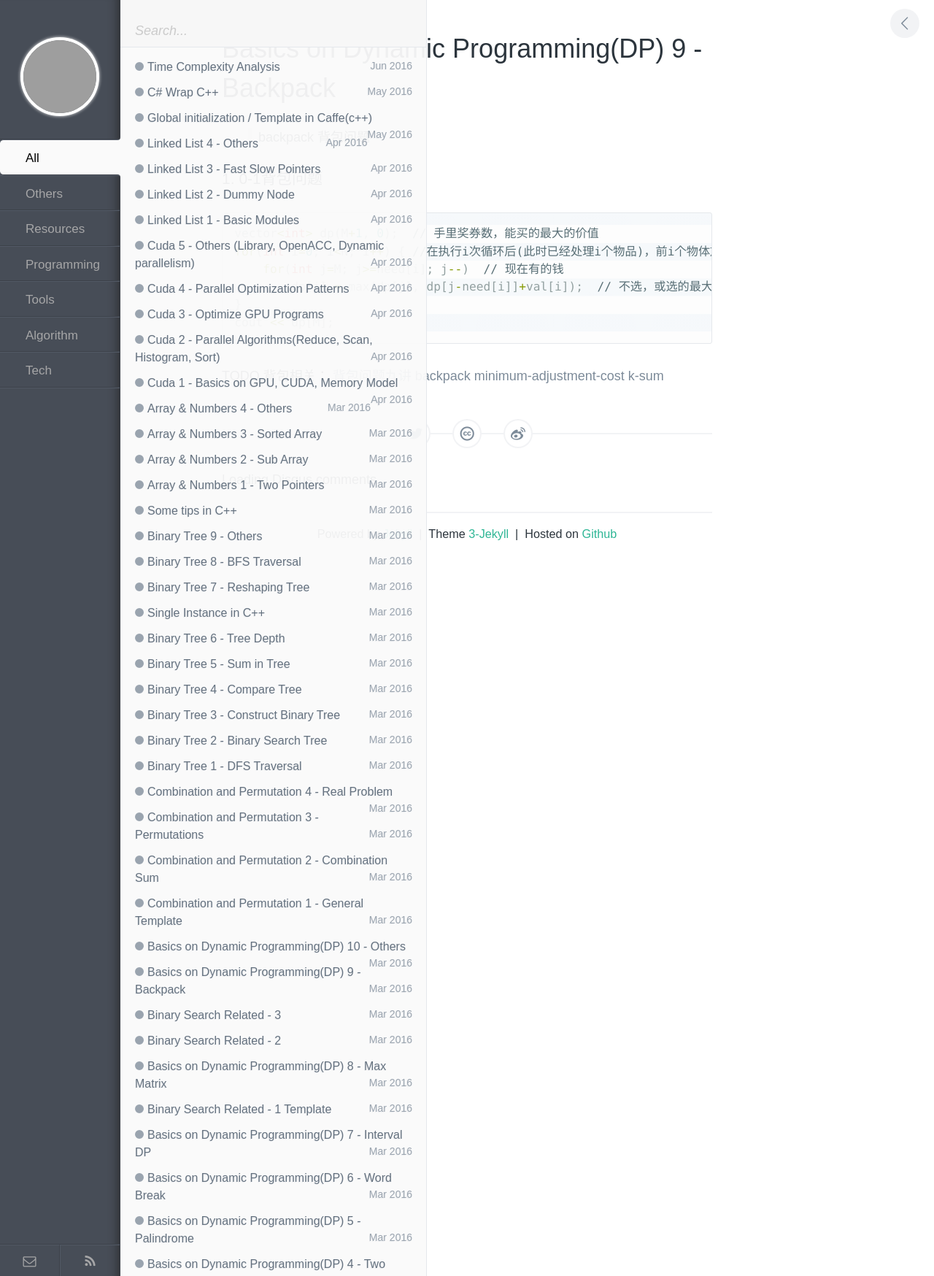
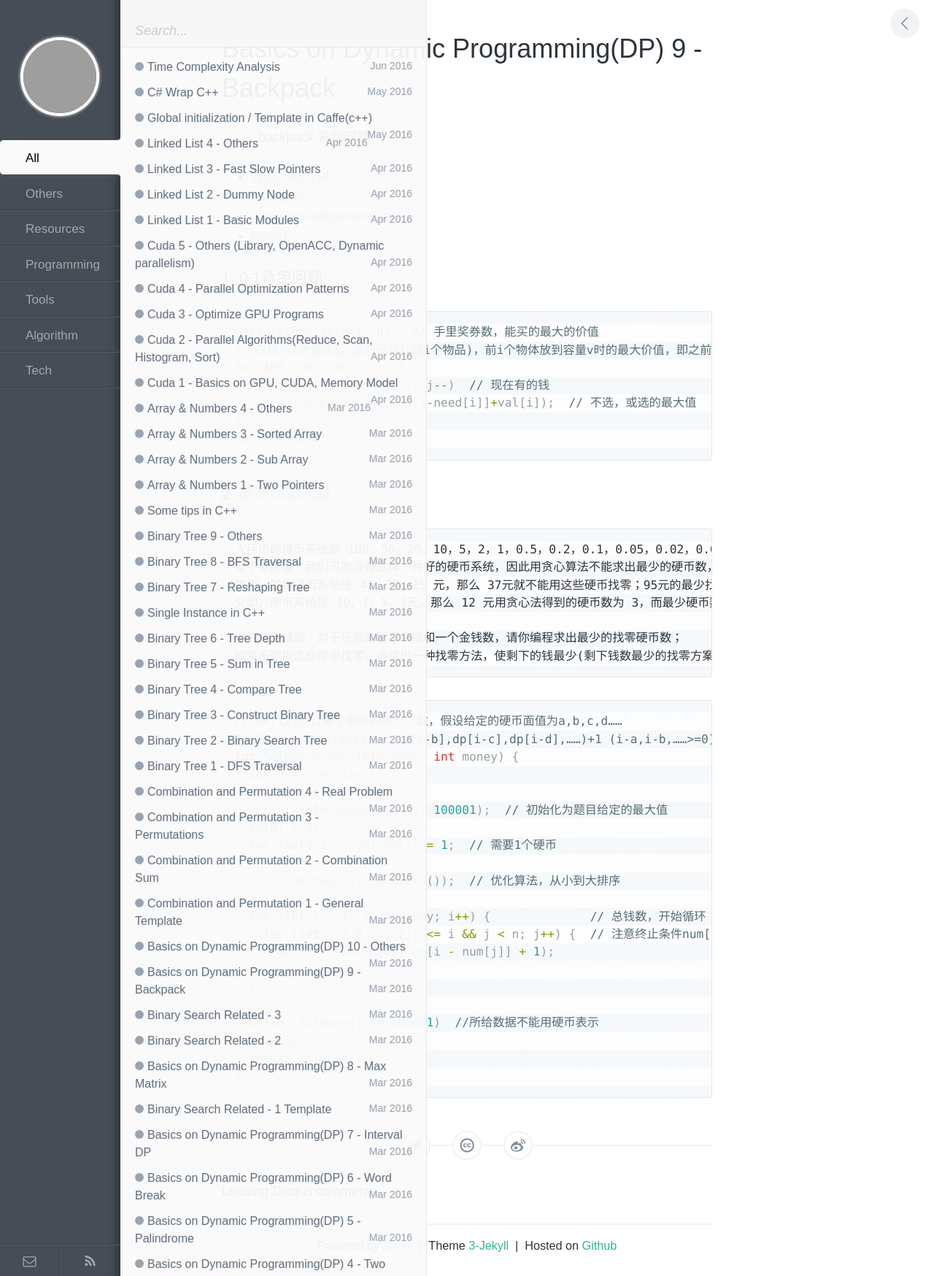
Before and after one commit to wykvictor/wykvictor.github.io, a Jekyll site: the page built from _posts/algorithm/2016-03-22-Dynamic-Programming-9.md, in a window 1280 px wide. Shown: the whole page at 73% size. Built offline with Jekyll 4.4.1, drawn with Linux system fonts in a browser that asks for light colours; comment, search, counter and statistics services are not loaded; grey boxes are pictures that could not be loaded.

Commit message:
add coin change problem in DP-9

````diff
--- a/_posts/algorithm/2016-03-22-Dynamic-Programming-9.md
+++ b/_posts/algorithm/2016-03-22-Dynamic-Programming-9.md
@@ -8,17 +8,53 @@ categories: Algorithm
 
 > backpack 背包问题
 
+*  [背包问题九讲](http://love-oriented.com/pack/)
+*  [backpack](http://www.lintcode.com/zh-cn/problem/backpack/)
+*  [minimum-adjustment-cost](http://www.lintcode.com/zh-cn/problem/minimum-adjustment-cost/)
+*  [k-sum](http://www.lintcode.com/zh-cn/problem/k-sum/)
+
 ### 1. 0-1背包问题
 {% highlight C++ %}
 vector<int> dp(M+1, 0);  // 手里奖券数，能买的最大的价值
-for(int i=0; i<N; i++) { //在执行i次循环后(此时已经处理i个物品)，前i个物体放到容量v时的最大价值，即之前的f[i][v]
-    for(int j=M; j>=need[i]; j--)  // 现在有的钱
-        dp[j] = max(dp[j], dp[j-need[i]]+val[i]);  // 不选，或选的最大值
+// 在执行i次循环后(此时已经处理i个物品)，前i个物体放到容量v时的最大价值，即之前的f[i][v]
+for(int i=0; i<N; i++) {
+  for(int j=M; j>=need[i]; j--)  // 现在有的钱
+    dp[j] = max(dp[j], dp[j-need[i]]+val[i]);  // 不选，或选的最大值
 }
 cout << dp[M];
 {% endhighlight %}
-TODO 背包相关：
-[背包问题九讲](http://love-oriented.com/pack/)
-[backpack](http://www.lintcode.com/zh-cn/problem/backpack/)
-[minimum-adjustment-cost](http://www.lintcode.com/zh-cn/problem/minimum-adjustment-cost/)
-[k-sum](http://www.lintcode.com/zh-cn/problem/k-sum/)
+
+### 2. [硬币找零问题](http://acm.nyist.net/JudgeOnline/problem.php?pid=995)
+```
+人民币的硬币系统是 100，50，20，10，5，2，1，0.5，0.2，0.1，0.05，0.02，0.01 元，采用这些硬币我们可以对任何一个工资数用贪心算法求出其最少硬币数。
+但不幸的是：我们可能没有这样一种好的硬币系统，因此用贪心算法不能求出最少的硬币数，甚至有些金钱总数还不能用这些硬币找零。
+例如，如果硬币系统是 40，30，25 元，那么 37元就不能用这些硬币找零；95元的最少找零硬币数是 3。
+又如，硬币系统是 10，7，5，1元，那么 12 元用贪心法得到的硬币数为 3，而最少硬币数是 2。
+
+你的任务就是：对于任意的硬币系统和一个金钱数，请你编程求出最少的找零硬币数；
+如果不能用这些硬币找零，请给出一种找零方法，使剩下的钱最少(剩下钱数最少的找零方案中的最少硬币数。)。
+```
+
+{% highlight C++ %}
+// DP[i]表示i最少需要的硬币个数，假设给定的硬币面值为a,b,c,d……
+// 则dp[i]=min(dp[i-a],dp[i-b],dp[i-c],dp[i-d],……)+1 (i-a,i-b,……>=0)
+int Solve(vector<int> &num, int money) {
+  int n = num.size();
+  // 初始化dp
+  vector<int> dp(money + 1, 100001);  // 初始化为题目给定的最大值
+  dp[0] = 0;
+  for (auto i : num) dp[i] = 1;  // 需要1个硬币
+
+  sort(num.begin(), num.end());  // 优化算法，从小到大排序
+
+  for (int i = 1; i <= money; i++) {              // 总钱数，开始循环
+    for (int j = 0; num[j] <= i && j < n; j++) {  // 注意终止条件num[j] <= i
+      dp[i] = min(dp[i], dp[i - num[j]] + 1);
+    }
+  }
+
+  while (dp[money] == 100001)  //所给数据不能用硬币表示
+    money--;
+  return dp[money];
+}
+{% endhighlight %}
````
